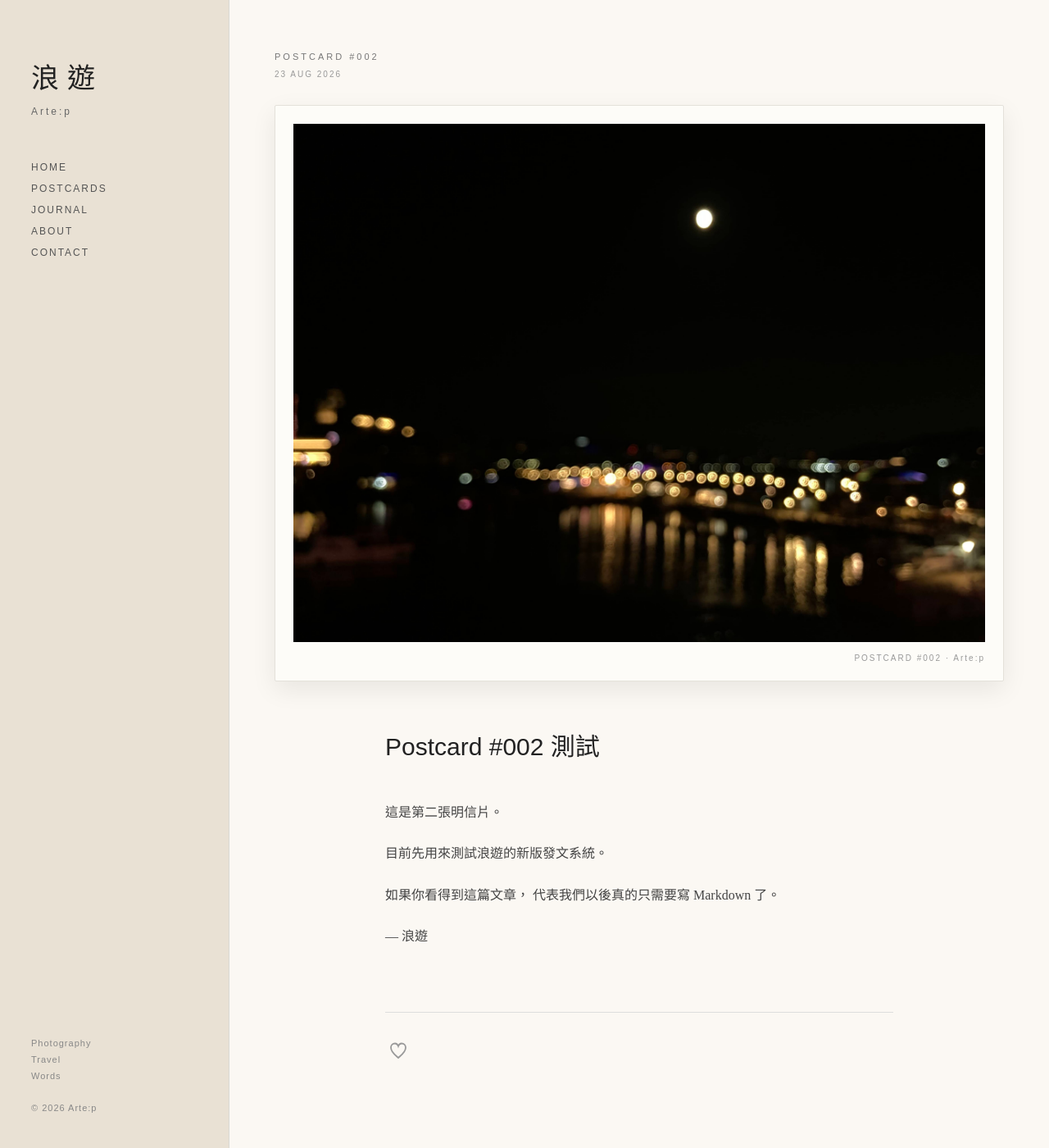
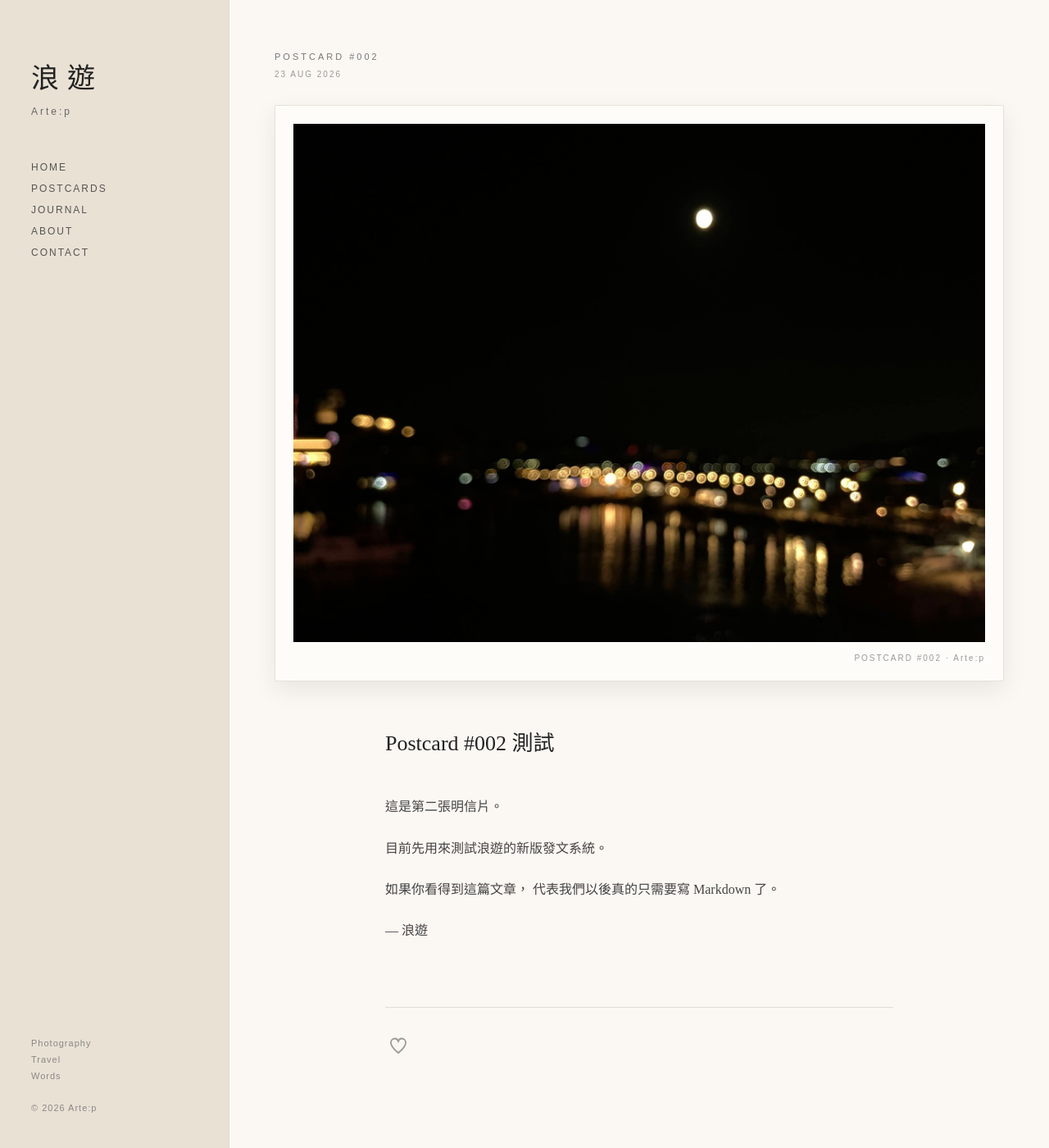
Before and after one commit to artep-wandering/artep-wandering.github.io, a Jekyll site: the page built from _posts/2026-08-23-postcard-002.md, in a window 1280 px wide and 1400 px high, scrolled down 7 px. Shown: the whole window at 82% size. Built offline with Jekyll 4.4.1, drawn with Linux system fonts in a browser that asks for light colours; some web fonts are replaced.

Commit message:
layout_postcard_v0.0.3

```diff
--- a/_layouts/postcard.html
+++ b/_layouts/postcard.html
@@ -1,4 +1,4 @@
-<!-- layout_postcard_v0.0.2 -->
+<!-- layout_postcard_v0.0.3 -->
 <!DOCTYPE html>
 <html lang="zh-Hant">
 
@@ -134,7 +134,8 @@
     }
 
     h1 {
-      font-size: 30px;
+      font-family: "LXGW WenKai TC", serif;
+      font-size: 26px;
       font-weight: 400;
       line-height: 1.65;
       margin: 0 0 38px;
```
